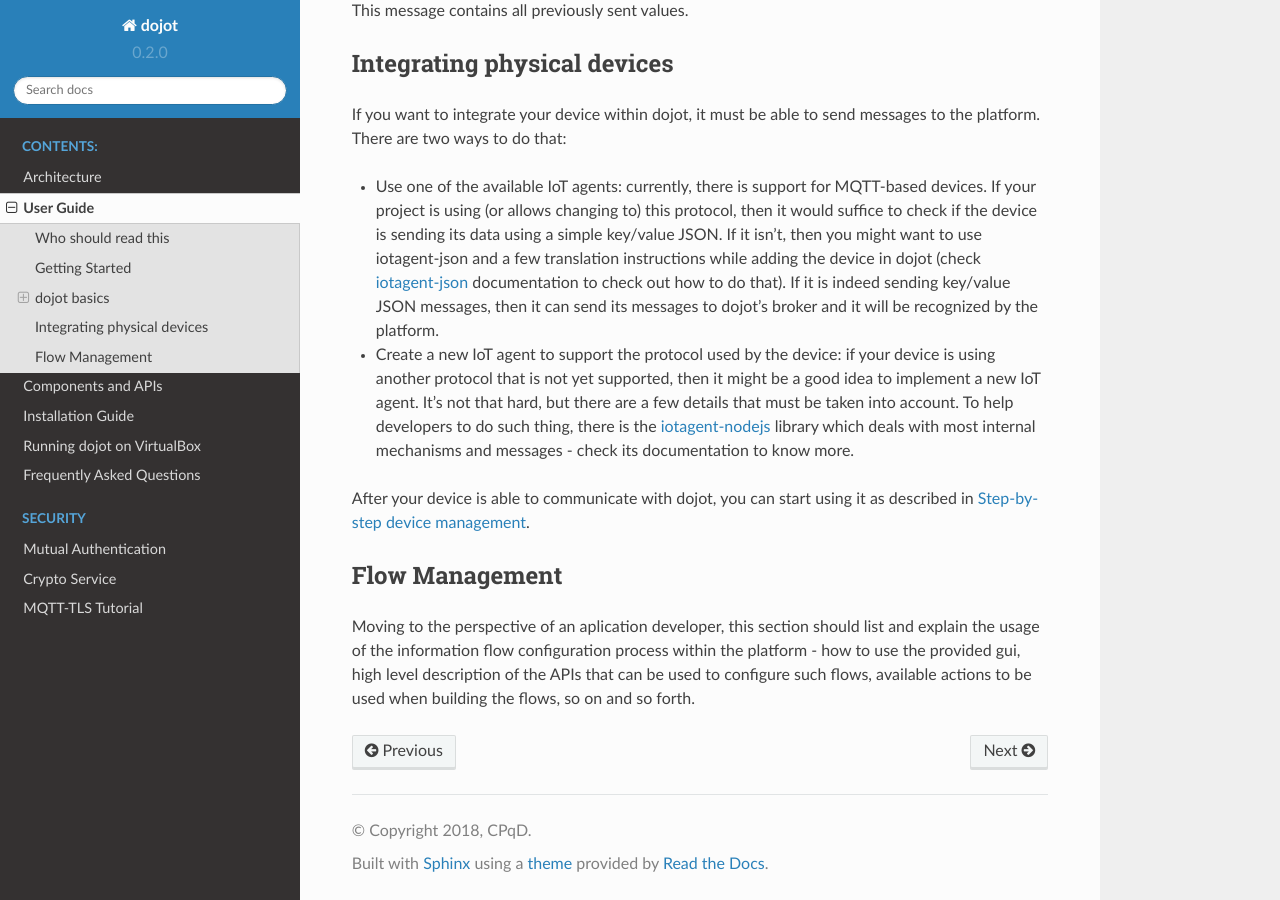
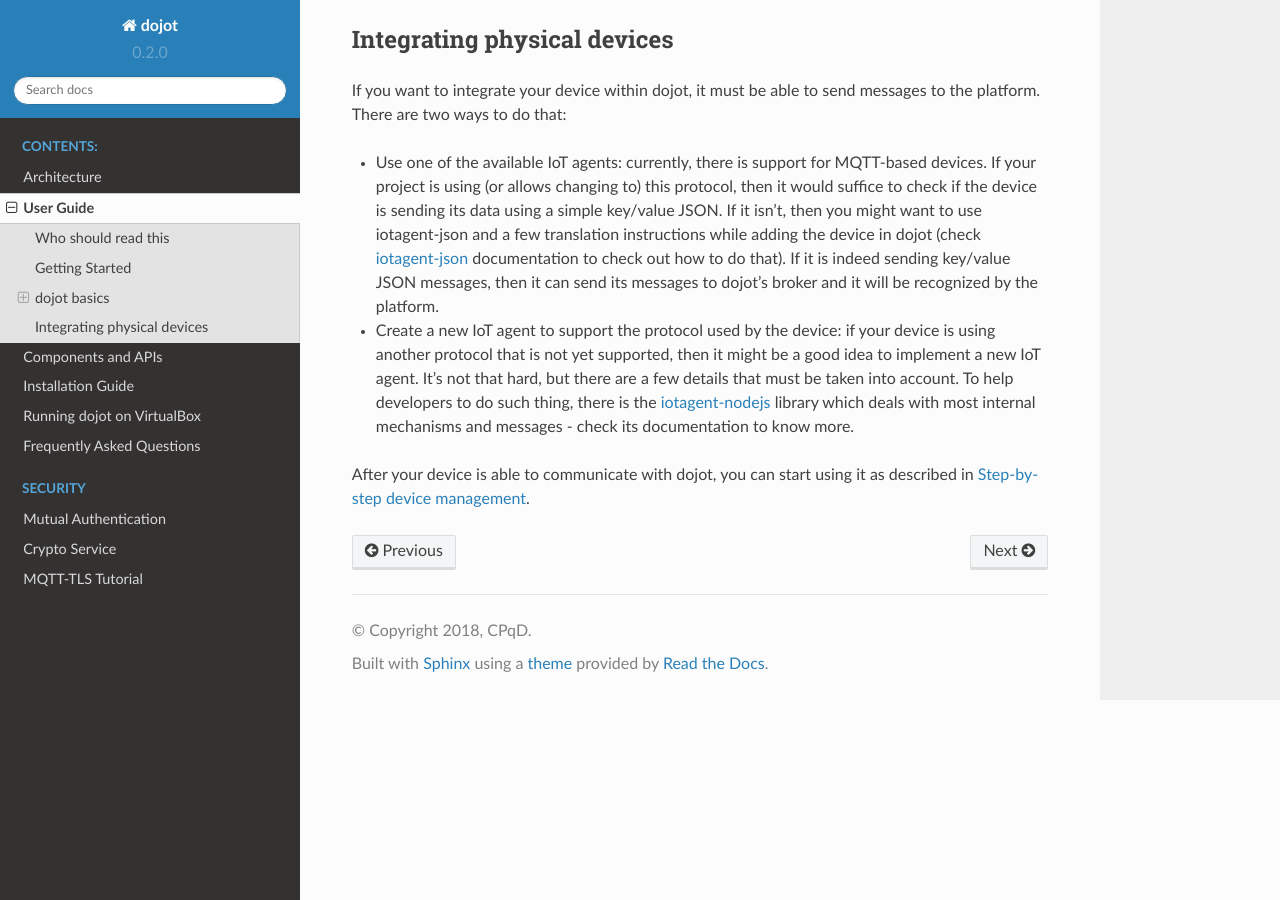
Before and after one commit to dojot/docs, a Sphinx documentation site: the page built from source/user_guide.rst, in a window 1280 px wide and 900 px high, scrolled down 7577 px. Built offline with Sphinx 7.4.7 and the Read the Docs theme 2.0.0, drawn with Linux system fonts in a browser that asks for light colours.

Commit message:
Removing flow management section, fixing typo

```diff
--- a/source/components-and-apis.rst
+++ b/source/components-and-apis.rst
@@ -175,8 +175,9 @@ Kafka messages
 --------------
 
 These are the messages sent by components and their subjects. If you are
-developing a new interal component, see `API - data-broker`_ to check how to
-get the actual Kafka topic to listen to in order to receive these messages.
+developing a new internal component (such as a new IoT agent), see `API -
+data-broker`_ to check how to get the actual Kafka topic to listen to in order
+to receive these messages.
 
 .. list-table:: Original endpoints
    :header-rows: 1
--- a/source/user_guide.rst
+++ b/source/user_guide.rst
@@ -422,17 +422,6 @@ After your device is able to communicate with dojot, you can start using it as
 described in `Step-by-step device management`_.
 
 
-Flow Management
----------------
-
-Moving to the perspective of an aplication developer, this section should list
-and explain the usage of the information flow configuration process within the
-platform - how to use the provided gui, high level description of the APIs that
-can be used to configure such flows, available actions to be used when building
-the flows, so on and so forth.
-
-
-
 .. _YouTube channel: https://www.youtube.com/channel/UCK1iQ-d-K-O2mOLahPOoe6w
 .. _JSON Web Token: https://tools.ietf.org/html/rfc7519
 .. _jwt.io: https://jwt.io/
```
